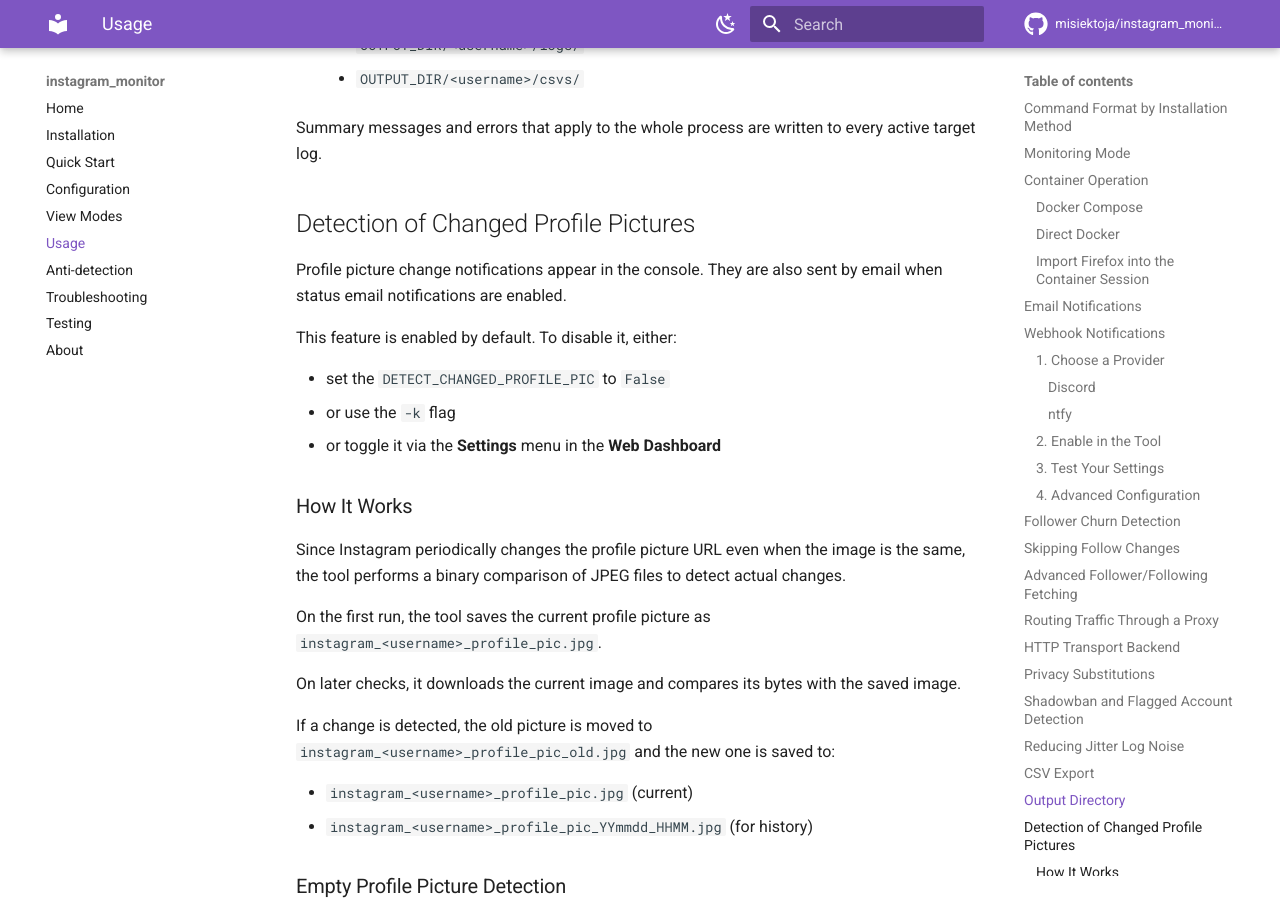
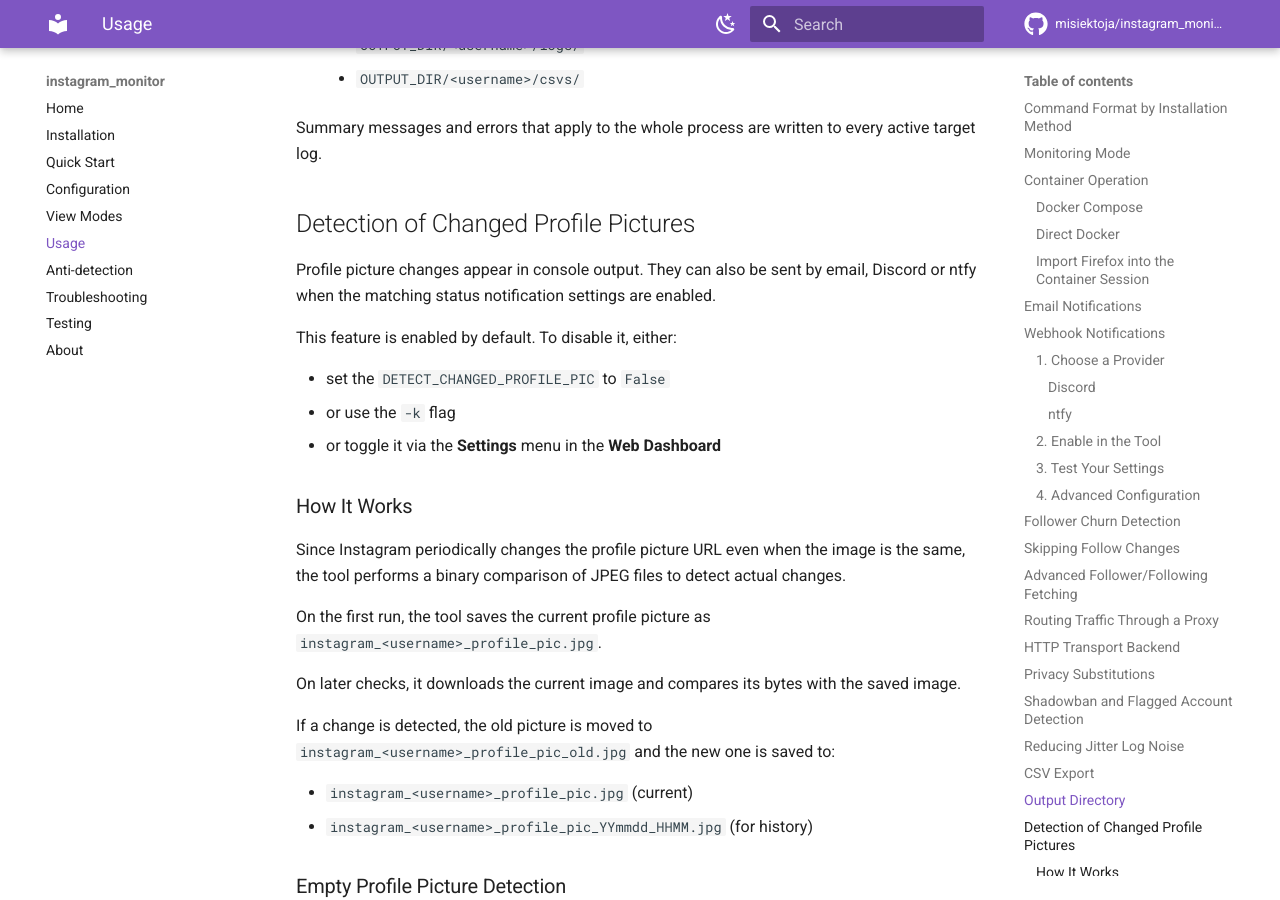
Before and after one commit to misiektoja/instagram_monitor, an MkDocs documentation site: the page built from docs/usage.md, in a window 1280 px wide and 900 px high, scrolled down 16057 px. Built offline with MkDocs 1.6.1 and Material for MkDocs 9.7.7, drawn with Linux system fonts in a browser that asks for light colours; comment, search, counter and statistics services are not loaded.

Commit message:
docs(usage): document profile picture webhook alerts

```diff
--- a/docs/usage.md
+++ b/docs/usage.md
@@ -593,7 +593,7 @@ Summary messages and errors that apply to the whole process are written to every
 <a id="detection-of-changed-profile-pictures"></a>
 ## Detection of Changed Profile Pictures
 
-Profile picture change notifications appear in the console. They are also sent by email when status email notifications are enabled.
+Profile picture changes appear in console output. They can also be sent by email, Discord or ntfy when the matching status notification settings are enabled.
 
 This feature is enabled by default. To disable it, either:
 
```
